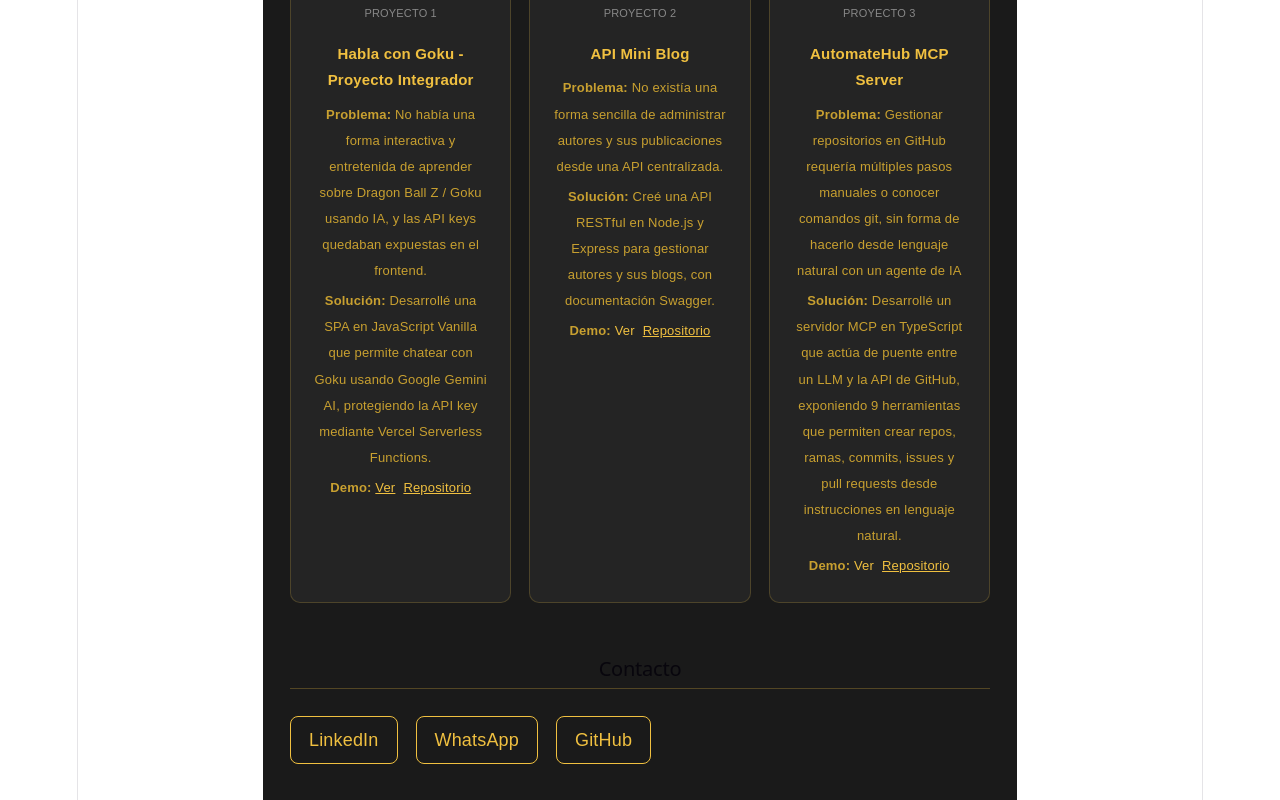
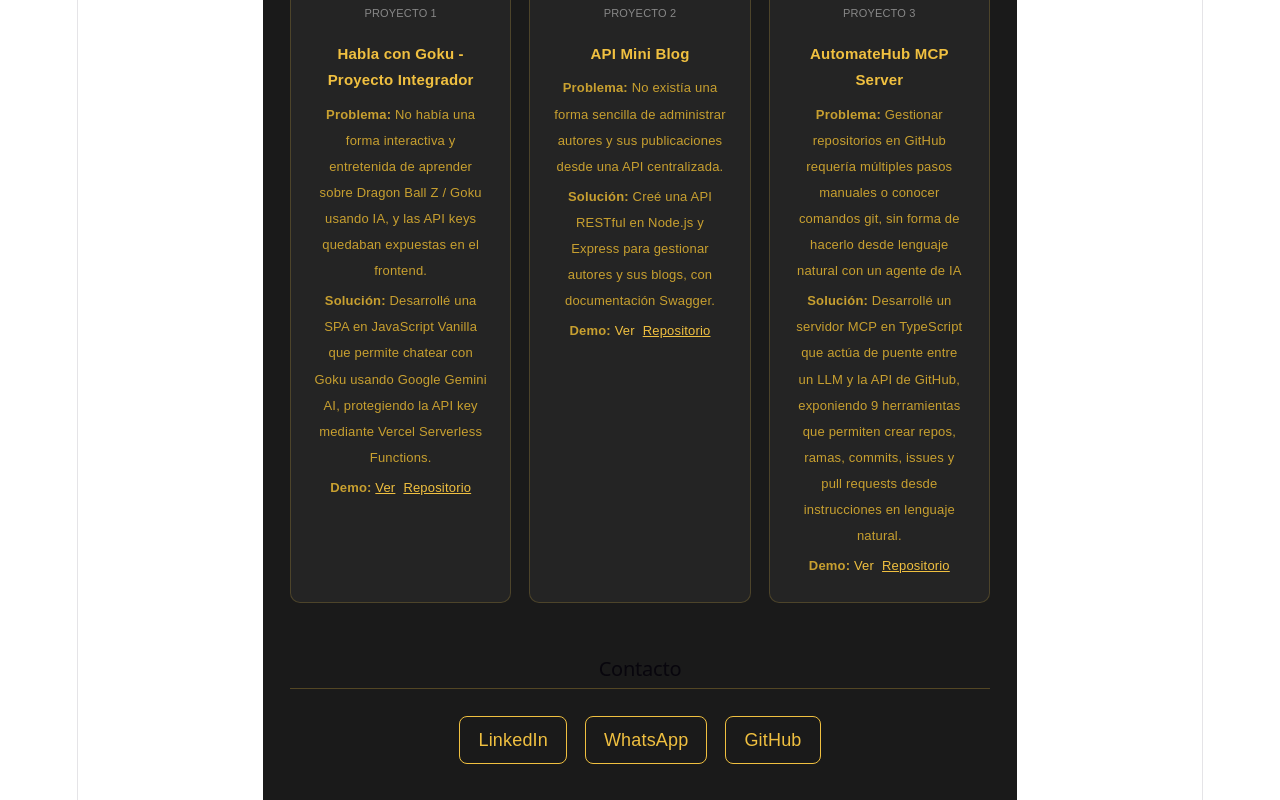
Before and after one commit to Taimolrvz007/portafolio, a React (Vite) app: page / in a window 1280 px wide. Shown: the part 544-1344 px from the top of the page. Built offline with nearby package versions, Linux system fonts and the light colour scheme.

Commit message:
se centro los items de mensaje

```diff
--- a/src/principal.tsx
+++ b/src/principal.tsx
@@ -64,7 +64,7 @@ export default function Principal() {
 
       <section>
         <h2 style={{ fontSize: 20, borderBottom: '1px solid #f0c04044', paddingBottom: 8, marginBottom: '1.5rem' }}>Contacto</h2>
-        <div style={{ display: 'flex', gap: '1rem', flexWrap: 'wrap' }}>
+        <div style={{ justifyContent:"center", display: 'flex', gap: '1rem', flexWrap: 'wrap' }}>
           <a href="https://www.linkedin.com/in/kalethsalazar/" style={{ padding: '10px 18px', border: '1px solid #f0c040', borderRadius: 8, color: '#f0c040', textDecoration: 'none' }}>LinkedIn</a>
           <a href="https://wa.me/573133651839" style={{ padding: '10px 18px', border: '1px solid #f0c040', borderRadius: 8, color: '#f0c040', textDecoration: 'none' }}>WhatsApp</a>
           <a href="https://github.com/Taimolrvz007/" style={{ padding: '10px 18px', border: '1px solid #f0c040', borderRadius: 8, color: '#f0c040', textDecoration: 'none' }}>GitHub</a>
```
